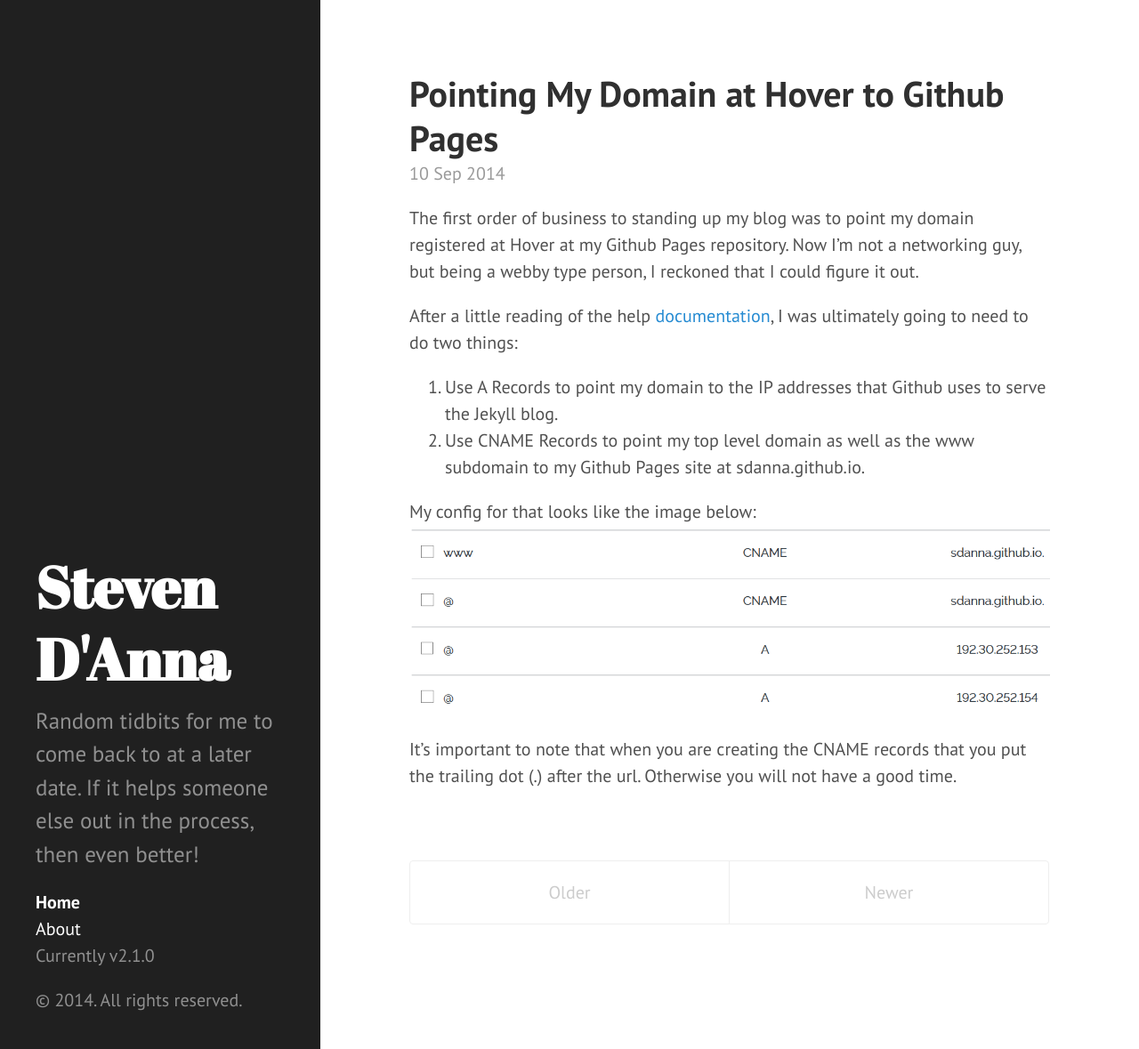
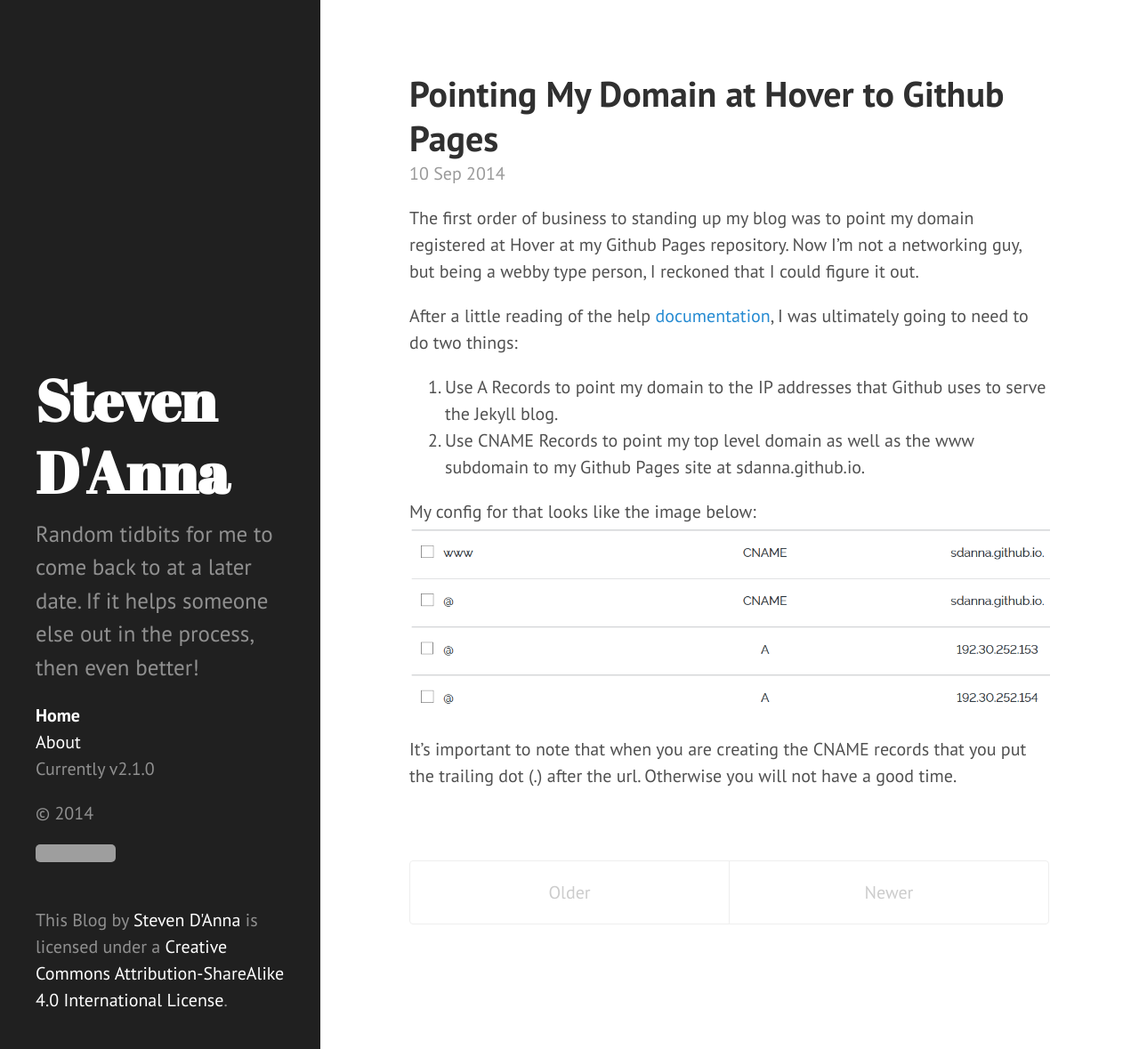
Before and after one commit to sdanna/sdanna.github.io, a Jekyll site: the page built from index.html, in a window 1280 px wide and 1179 px high. Shown: the whole window at 89% size. Built offline with Jekyll 4.4.1, drawn with Linux system fonts in a browser that asks for light colours; Markdown is read by kramdown in place of the engine named in the settings; the list of posts is cut into pages by our own code; grey boxes are pictures that could not be loaded.

Commit message:
Setting up creative commons license for content.

```diff
--- a/_includes/sidebar.html
+++ b/_includes/sidebar.html
@@ -29,6 +29,9 @@
       <span class="sidebar-nav-item">Currently v{{ site.version }}</span>
     </nav>
 
-    <p>&copy; {{ site.time | date: '%Y' }}. All rights reserved.</p>
+    <p>&copy; {{ site.time | date: '%Y' }}</p>
+	<p>
+		<a rel="license" href="http://creativecommons.org/licenses/by-sa/4.0/"><img alt="Creative Commons License" style="border-width:0" src="https://i.creativecommons.org/l/by-sa/4.0/88x31.png" /></a><br /><span xmlns:dct="http://purl.org/dc/terms/" href="http://purl.org/dc/dcmitype/Text" property="dct:title" rel="dct:type">This Blog</span> by <a xmlns:cc="http://creativecommons.org/ns#" href="stevendanna.com" property="cc:attributionName" rel="cc:attributionURL">Steven D'Anna</a> is licensed under a <a rel="license" href="http://creativecommons.org/licenses/by-sa/4.0/">Creative Commons Attribution-ShareAlike 4.0 International License</a>.
+	</p>
   </div>
 </div>
```
